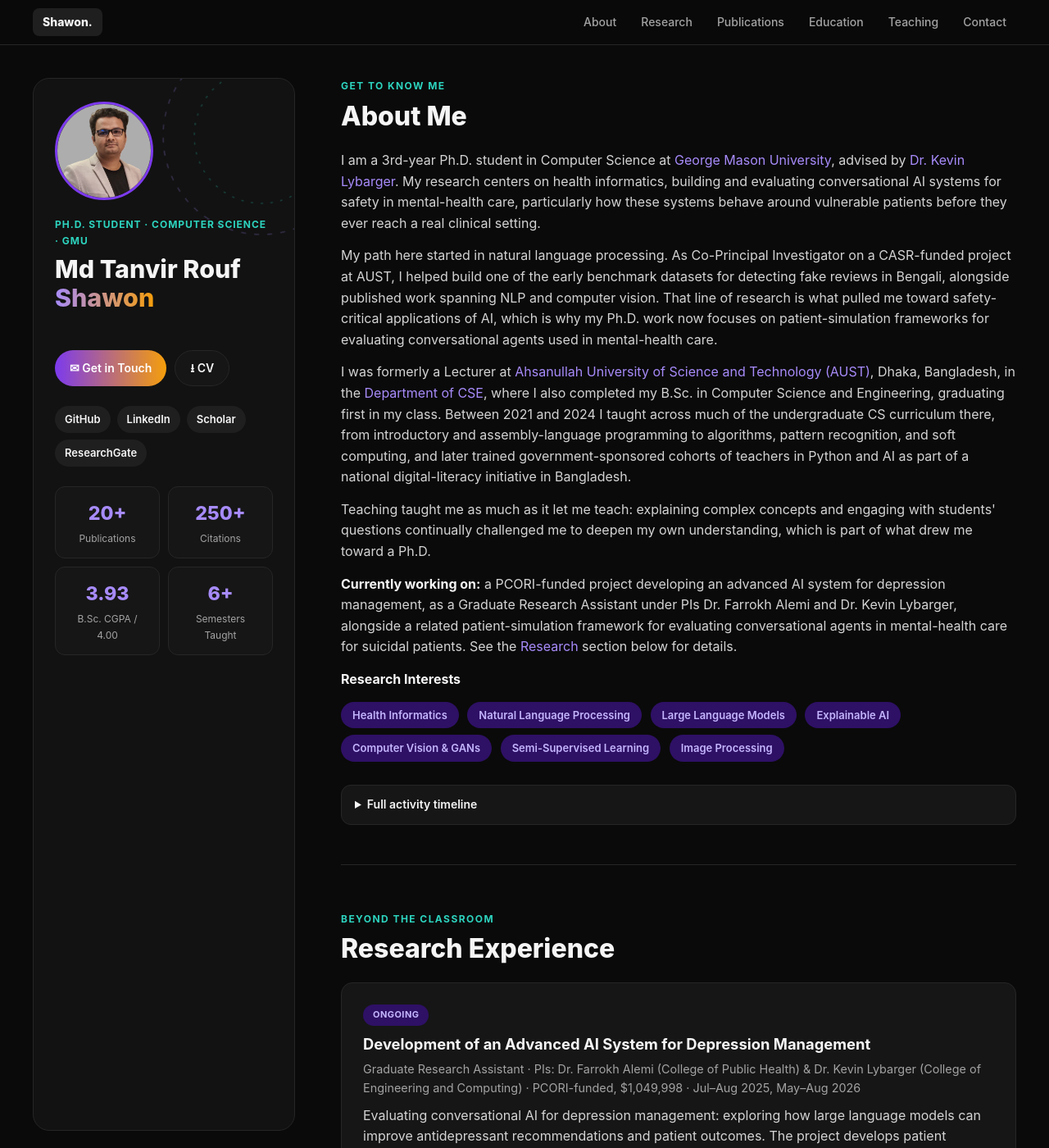
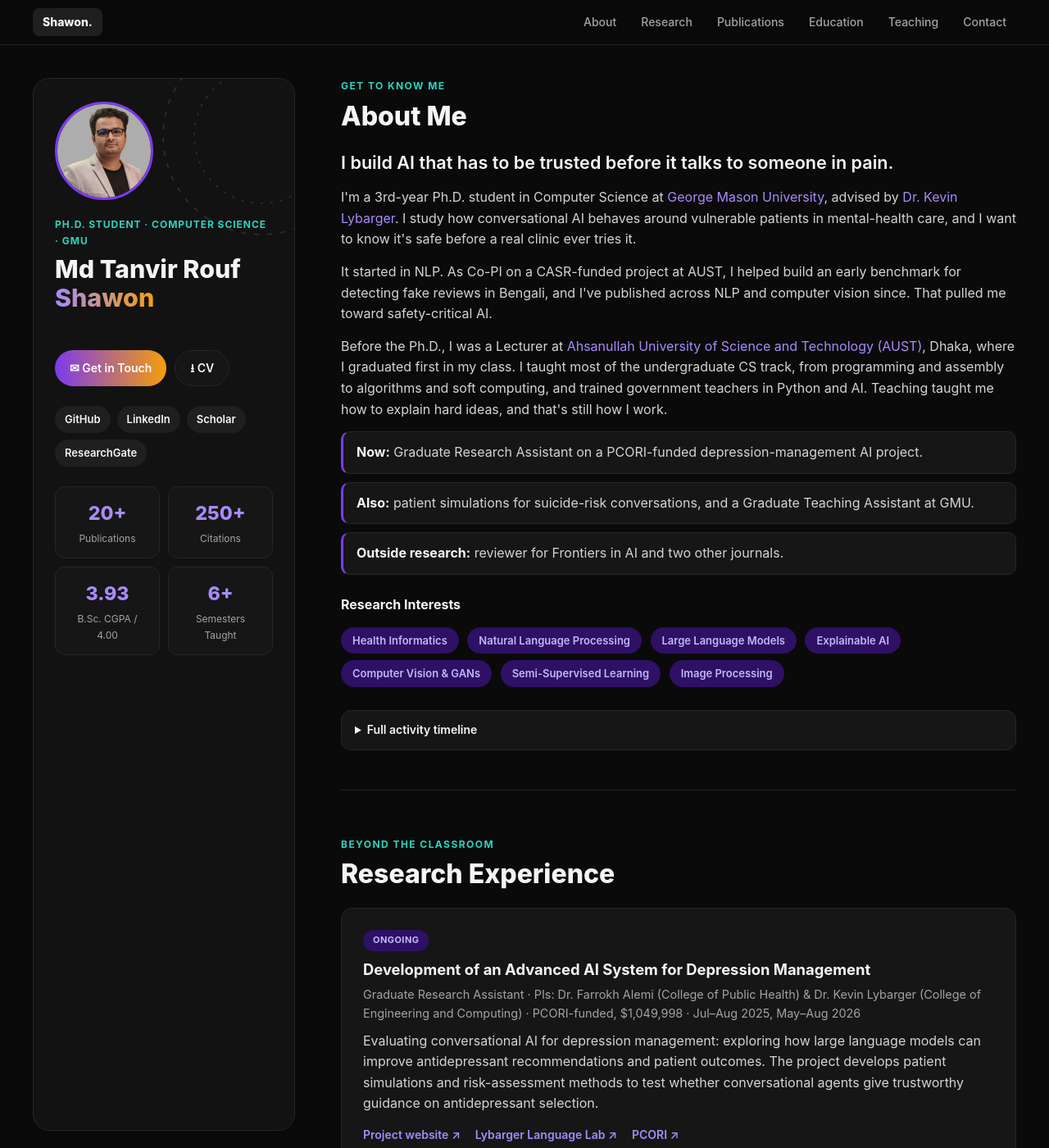
Before and after one commit to shawon-tanvir/shawon-tanvir.github.io, a Jekyll site: the page built from _pages/about.md, in a window 1280 px wide and 1400 px high. Shown: the whole window at 82% size. Built offline with Jekyll 4.4.1, drawn with Linux system fonts in a browser that asks for light colours.

Commit message:
Rewrite About Me to be shorter and more engaging

```diff
--- a/_pages/about.md
+++ b/_pages/about.md
@@ -78,12 +78,16 @@ redirect_from:
 <section id="about" class="reveal">
   <span class="kicker">Get to know me</span>
   <h2>About Me</h2>
-  <p>I am a 3rd-year Ph.D. student in Computer Science at <a href="http://gmu.edu/">George Mason University</a>, advised by <a href="https://www.lybargerlanguagelab.org/">Dr. Kevin Lybarger</a>. My research centers on health informatics, building and evaluating conversational AI systems for safety in mental-health care, particularly how these systems behave around vulnerable patients before they ever reach a real clinical setting.</p>
-  <p>My path here started in natural language processing. As Co-Principal Investigator on a CASR-funded project at AUST, I helped build one of the early benchmark datasets for detecting fake reviews in Bengali, alongside published work spanning NLP and computer vision. That line of research is what pulled me toward safety-critical applications of AI, which is why my Ph.D. work now focuses on patient-simulation frameworks for evaluating conversational agents used in mental-health care.</p>
-  <p>I was formerly a Lecturer at <a href="http://aust.edu/">Ahsanullah University of Science and Technology (AUST)</a>, Dhaka, Bangladesh, in the <a href="https://www.aust.edu/cse">Department of CSE</a>, where I also completed my B.Sc. in Computer Science and Engineering, graduating first in my class. Between 2021 and 2024 I taught across much of the undergraduate CS curriculum there, from introductory and assembly-language programming to algorithms, pattern recognition, and soft computing, and later trained government-sponsored cohorts of teachers in Python and AI as part of a national digital-literacy initiative in Bangladesh.</p>
-  <p>Teaching taught me as much as it let me teach: explaining complex concepts and engaging with students' questions continually challenged me to deepen my own understanding, which is part of what drew me toward a Ph.D.</p>
+  <p class="about__lead">I build AI that has to be trusted before it talks to someone in pain.</p>
+  <p>I'm a 3rd-year Ph.D. student in Computer Science at <a href="http://gmu.edu/">George Mason University</a>, advised by <a href="https://www.lybargerlanguagelab.org/">Dr. Kevin Lybarger</a>. I study how conversational AI behaves around vulnerable patients in mental-health care, and I want to know it's safe before a real clinic ever tries it.</p>
+  <p>It started in NLP. As Co-PI on a CASR-funded project at AUST, I helped build an early benchmark for detecting fake reviews in Bengali, and I've published across NLP and computer vision since. That pulled me toward safety-critical AI.</p>
+  <p>Before the Ph.D., I was a Lecturer at <a href="http://aust.edu/">Ahsanullah University of Science and Technology (AUST)</a>, Dhaka, where I graduated first in my class. I taught most of the undergraduate CS track, from programming and assembly to algorithms and soft computing, and trained government teachers in Python and AI. Teaching taught me how to explain hard ideas, and that's still how I work.</p>
 
-  <p><strong>Currently working on:</strong> a PCORI-funded project developing an advanced AI system for depression management, as a Graduate Research Assistant under PIs Dr. Farrokh Alemi and Dr. Kevin Lybarger, alongside a related patient-simulation framework for evaluating conversational agents in mental-health care for suicidal patients. See the <a href="#research">Research</a> section below for details.</p>
+  <ul class="about__facts">
+    <li><strong>Now:</strong> Graduate Research Assistant on a PCORI-funded depression-management AI project.</li>
+    <li><strong>Also:</strong> patient simulations for suicide-risk conversations, and a Graduate Teaching Assistant at GMU.</li>
+    <li><strong>Outside research:</strong> reviewer for Frontiers in AI and two other journals.</li>
+  </ul>
 
   <p><strong>Research Interests</strong></p>
   <div>
--- a/assets/css/plain.css
+++ b/assets/css/plain.css
@@ -707,3 +707,28 @@ details p {
     line-height: 1.2;
   }
 }
+
+.about__lead {
+  font-size: 1.35em;
+  line-height: 1.45;
+  font-weight: 600;
+  color: var(--text) !important;
+}
+
+.about__facts {
+  list-style: none;
+  padding: 0;
+  margin: 8px 0 24px;
+  display: grid;
+  gap: 10px;
+}
+
+.about__facts li {
+  padding: 12px 16px;
+  background: var(--card);
+  border: 1px solid var(--border);
+  border-left: 3px solid var(--accent-strong);
+  border-radius: 10px;
+  margin: 0;
+  color: #d4d4d4;
+}
```
